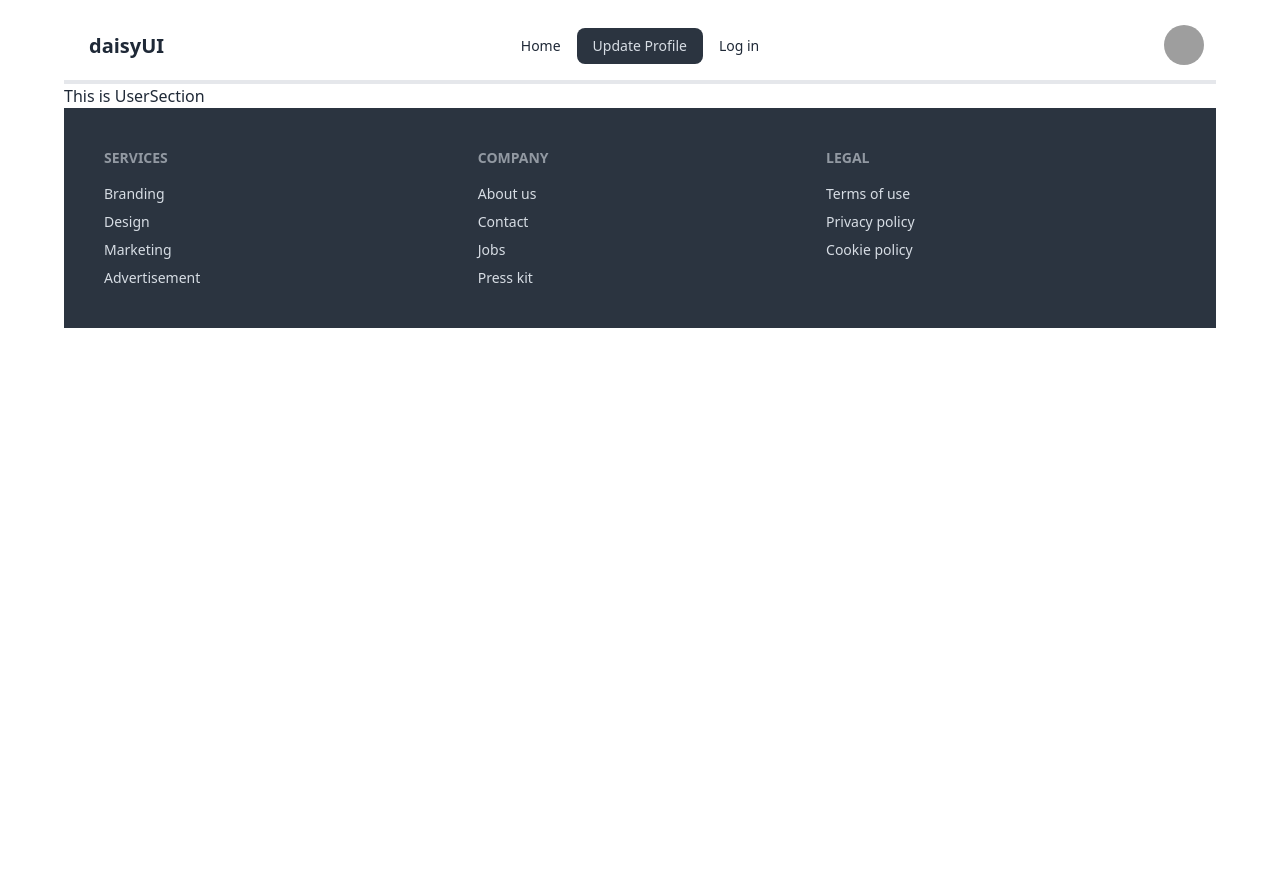
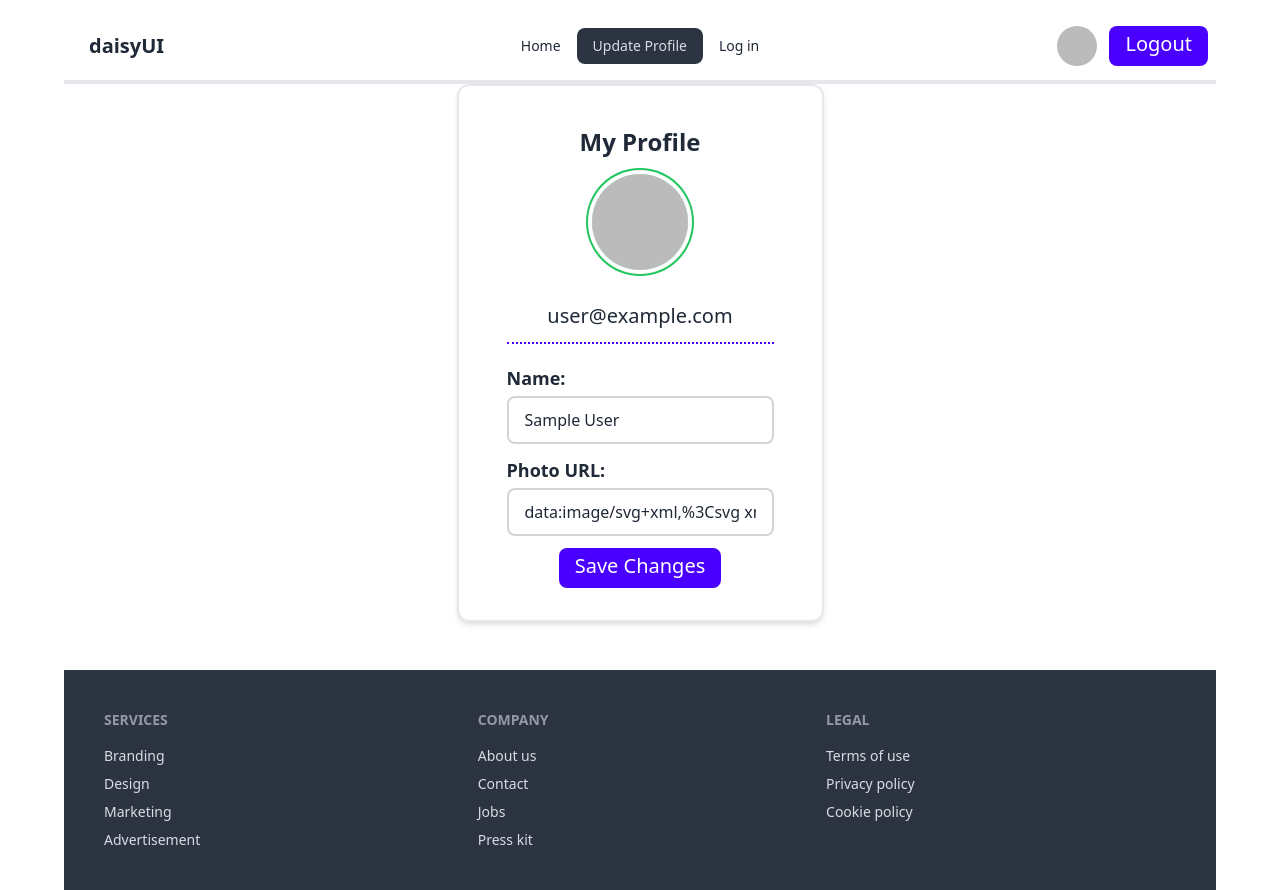
Before and after one commit to Mridul5300/Assainmetnt-real-estate, a React (Vite) app: page /updateprofile in a window 1280 px wide. Before the commit the page ends 812 px from the top, so only its background shows below. Built offline with nearby package versions, Linux system fonts and the light colour scheme; no server answers; sample sign-in values are in the browser's storage; grey boxes are pictures that could not be loaded.

Commit message:
update profile complete

```diff
--- a/src/Auth Provider/AuthProvider.jsx
+++ b/src/Auth Provider/AuthProvider.jsx
@@ -1,4 +1,4 @@
-import { GithubAuthProvider, GoogleAuthProvider, createUserWithEmailAndPassword, onAuthStateChanged, signInWithEmailAndPassword, signInWithPopup, signOut } from "firebase/auth";
+import { GithubAuthProvider, GoogleAuthProvider, createUserWithEmailAndPassword, onAuthStateChanged, signInWithEmailAndPassword, signInWithPopup, signOut, updateProfile } from "firebase/auth";
 import { createContext, useEffect, useState } from "react";
 import auth from "../FireBase/Firebase.config";
 
@@ -10,29 +10,40 @@ const gitHubProvider=new GithubAuthProvider()
 
 const AuthProvider = ({children}) => {
     const [user, setUser]= useState(null)
-    console.log(user);
+    const [loading,setLoading]=useState(true)
+//     console.log(user);
      // creatuser
      const creatUser = (email, password) => {
+          setLoading(true)
          return  createUserWithEmailAndPassword(auth, email, password)
      }
 
 
      const signInUser = (email, password) => {
+          setLoading(true)
           return signInWithEmailAndPassword(auth, email, password)
      }
 
 
    const  googleLogin = () => {
+     setLoading(true)
      return signInWithPopup(auth, googleProvider)
    }
 
    const gitHubLogin = () => {
+     setLoading(true)
      return signInWithPopup(auth, gitHubProvider)
    }
-
+// Update Profile
+const upDateUser = (name,image) => {
+     return updateProfile(auth.currentUser, {
+          displayName: name, photoURL: image
+        })
+}
 
 // logout
 const logout = () => {
+     setLoading(true)
      setUser(null)
      signOut(auth)
 }
@@ -42,18 +53,24 @@ const logout = () => {
           onAuthStateChanged(auth, (user) => {
                if (user) {
                setUser(user)
+
                }
+               setLoading(false)
              });
+
      },[])
 
 
      const allValues ={
+          user,
+          loading,
           creatUser,
           signInUser,
           googleLogin,
           gitHubLogin,
           logout,
-          user
+          upDateUser
+
      }
      return (
           <AuthContex.Provider  value={allValues}>
--- a/src/Pages/Home/Estate Card/EstateDetail.jsx
+++ b/src/Pages/Home/Estate Card/EstateDetail.jsx
@@ -6,7 +6,7 @@ const EstateDetail = () => {
      const { id } = useParams();
      const idint = parseInt(id)
      const cards = estate.find(cards => cards.id == idint)
-     console.log(cards);
+     // console.log(cards);
      return (
           <div>
                <div className="card lg:card-side  bg-base-100 shadow-xl mb-4 mt-2">
--- a/src/Pages/Navbar/Navbar.jsx
+++ b/src/Pages/Navbar/Navbar.jsx
@@ -8,9 +8,9 @@ const Navbar = () => {
      const { logout, user } = useContext(AuthContex)
 
      const Navlinks = <>
-          <li><NavLink to={"/"}>Home</NavLink></li>
-          <li><NavLink to={"/updateprofile"}>Update Profile</NavLink></li>
-          <li><NavLink to={"/login"}>Log in</NavLink></li>
+          <li><NavLink to="/">Home</NavLink></li>
+          <li><NavLink to="/updateprofile">Update Profile</NavLink></li>
+          <li><NavLink to="/login">Log in</NavLink></li>
      </>
      return (
           <div className="navbar border-b-4 mt-3 bg-base-100">
@@ -30,32 +30,57 @@ const Navbar = () => {
                          {Navlinks}
                     </ul>
                </div>
-               <div className="navbar-end">
-                    {
+               {/* <div className="navbar-end">
 
-                         user ? <div className="dropdown dropdown-end">
                               <label tabIndex={0} role="button" className="btn btn-ghost btn-circle avatar">
                                    <div className="w-10 rounded-full">
-                                        <img alt="Tailwind CSS Navbar component" src="https://daisyui.com/images/stock/photo-1534528741775-53994a69daeb.jpg" />
+                                   <img alt="Tailwind CSS Navbar component" src="https://daisyui.com/images/stock/photo-1534528741775-53994a69daeb.jpg" />
                                    </div>
                               </label>
-                              <ul tabIndex={0} className="mt-3 z-[1] p-2 shadow menu menu-sm dropdown-content bg-base-100 rounded-box w-52">
+
+                              <ul tabIndex={0} className="mt-3 z-[10] p-2 shadow menu menu-sm dropdown-content bg-base-100 rounded-box w-52">
                                    <li>
                                         <button className="btn btn-sm btn-ghost">
                                              Mridul
                                         </button>
                                    </li>
-                                   <li>
-                                        <button
-                                             onClick={logout}
-                                             className="btn btn-sm btn-ghost">
-                                             Logout
-                                        </button>
-                                   </li>
-                              </ul>
-                         </div> :
-                              <Link to={'/login'}>
-                                   <button className="btn btn-sm">Log In </button>
+                                   {
+                                     user ?
+                                   <button
+                                        onClick={logout}
+                                        className="btn btn-sm btn-ghost bg-emerald-300">
+                                        Log out
+                                   </button>:
+                                   <Link to={'/login'}>
+                              <button className="btn btn-sm  bg-emerald-300">Log In </button>
+                         </Link>
+                              }
+                               </ul>
+                         </div> */}
+               <div className="navbar-end">
+
+                    {
+                         user ? <div className="dropdown dropdown-end flex justify-center items-center gap-2">
+                              <label tabIndex={0} className="btn btn-ghost btn-circle avatar hover:ring-2  hover:ring-green-500">
+                                   <div className="w-10 rounded-full">
+                                        <img src={user?.photoURL || "https://i.ibb.co/fYRGNg6/profile.jpg"}
+
+                                             title={(user?.displayName) || 'Name not found'}
+                                             alt="User avatar"
+                                        />
+
+                                   </div>
+                              </label>
+
+                              <button onClick={logout} className="font-medium text-white text-lg md:text-xl md:pb-2 md:px-4 py-1 px-2 rounded-lg bg-primary text-center">
+                                   Logout
+                              </button>
+
+
+                         </div>
+                              :
+                              <Link to='/login'>
+                                   <button className="font-medium text-white text-lg md:text-xl md:pb-2 md:px-4 py-1 px-2 rounded-lg bg-primary text-center">Login</button>
                               </Link>
                     }
                </div>
--- a/src/Pages/Update Profile/Updateprofile.jsx
+++ b/src/Pages/Update Profile/Updateprofile.jsx
@@ -1,10 +1,93 @@
+import { useContext, useEffect, useState } from "react";
+import { AuthContex } from "../../Auth Provider/AuthProvider";
+import {  useNavigate } from "react-router-dom";
 
 const Updateprofile = () => {
+     const {upDateUser,user}=useContext(AuthContex)
+
+     const [name, setName]=useState('')
+     const [photoURL, setPhotoURL]=useState('')
+     const Navi = useNavigate()
+
+     const handleNameChange = (e) => {
+
+          setName(e.target.value)
+     }
+
+
+     const handlePhotoURLChange = (e) => {
+
+          setPhotoURL(e.target.value)
+     }
+     useEffect(() => {
+
+          if (user) {
+              setName(user.displayName || '');
+              setPhotoURL(user.photoURL || '');
+          }
+      }, [user]);
+
+const handleSubmit = (e) => {
+          e.prevenDefault()
+          upDateUser(name,photoURL)
+          .then( result => {
+               console.log(result)
+               location.reload()
+               Navi("/");
+          })
+          .catch(error => {
+               console.error(error)
+          })
+}
      return (
           <div>
-               <h2>
-                    This is  UserSection
-               </h2>
+               <div className='flex flex-col justify-center items-center mb-12'>
+
+{/* <Helmet>
+    <title>My-Home-Estate | UpdateProfile</title>
+</Helmet> */}
+<div className="flex flex-col justify-center border-2 p-6 shadow-md rounded-xl sm:px-12 dark:bg-gray-50 dark:text-gray-800">
+
+
+    <h2 className="text-xl  font-bold sm:text-2xl text-center my-4">My Profile</h2>
+    {/*
+    <img src="https://source.unsplash.com/150x150/?portrait?3" alt="" className="w-24 h-24 mx-auto rounded-full  aspect-square ring-2 ring-offset-4 dark:bg-gray-500 dark:ring-violet-600 dark:ring-offset-gray-100" /> */}
+
+    {
+        photoURL && <img src={photoURL} alt="" className="w-24 h-24 mx-auto rounded-full  aspect-square ring-2 ring-offset-4 ring-green-500" />
+    }
+
+    <div className="space-y-4 text-center divide-y dark:divide-gray-300">
+        <div className="my-2 space-y-1">
+
+            <form onSubmit={handleSubmit} className='space-y-3'>
+
+                <h2 className='text-center text-xl my-5 border-dotted border-primary border-b-2 py-3'>{user ?.email}</h2>
+
+                <div className='flex flex-col justify-center'>
+
+                    <label className='text-left text-lg mb-1 font-bold'>
+                        Name:
+                    </label>
+                    <input type="text" className="input input-bordered border-2 w-full " placeholder="Name" value={name} onChange={handleNameChange} />
+                </div>
+
+
+                <div className='flex flex-col justify-center'>
+
+                    <label className='text-left  text-lg mb-1 font-bold'>
+                        Photo URL:
+                    </label>
+                    <input type="text" className="input input-bordered   w-full border-2" placeholder="Photo url" value={photoURL} onChange={handlePhotoURLChange} />
+                </div>
+
+                <button type="submit" className="font-medium text-white text-lg md:text-xl md:pb-2 md:px-4 py-1 px-2 rounded-lg bg-primary text-center">Save Changes</button>
+            </form>
+        </div>
+
+    </div>
+</div>
+</div>
           </div>
      );
 };
--- /dev/null
+++ b/src/Route/PrivetRoute.jsx
@@ -0,0 +1,20 @@
+import { useContext } from "react";
+import { AuthContex } from "../Auth Provider/AuthProvider";
+import { Navigate, useLocation } from "react-router-dom";
+
+
+const PrivetRoute = ({children}) => {
+     const {user, loading} = useContext ( AuthContex )
+     const location=useLocation()
+     console.log(location.pathname);
+
+     if(loading){
+          return <span className="loading loading-ring loading-lg  text-center mx-96 mb-3 mt-4"></span>
+     }
+     if(user){
+          return children
+     }
+     return <Navigate state={location.pathname} to={"/login"}></Navigate>
+};
+
+export default PrivetRoute;
--- a/src/Route/Route.jsx
+++ b/src/Route/Route.jsx
@@ -6,6 +6,7 @@ import Error from "../Pages/Error/Error";
 import LogIn from "../Pages/Home/Log In/LogIn";
 import Register from "../Register Page/Register";
 import EstateDetail from "../Pages/Home/Estate Card/EstateDetail";
+import PrivetRoute from "./PrivetRoute";
 
 
 const router = createBrowserRouter([
@@ -20,7 +21,7 @@ const router = createBrowserRouter([
       },
       {
         path:"/updateprofile",
-        element:<Updateprofile></Updateprofile>
+        element:<PrivetRoute><Updateprofile></Updateprofile></PrivetRoute>
       },
       {
         path:"/login",
@@ -32,7 +33,7 @@ const router = createBrowserRouter([
       },
       {
         path:'/estate/:id',
-        element:<EstateDetail></EstateDetail>,
+        element:<PrivetRoute><EstateDetail></EstateDetail></PrivetRoute>,
         loader:() => fetch('../Estate.json')
 
       }
```
Also changed, not shown: src/Pages/Home/Log In/LogIn.jsx (+8 -2 lines).
